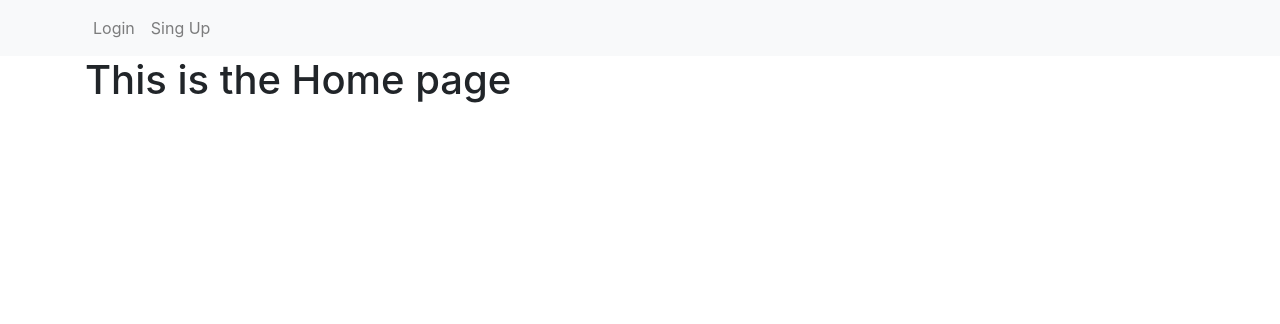
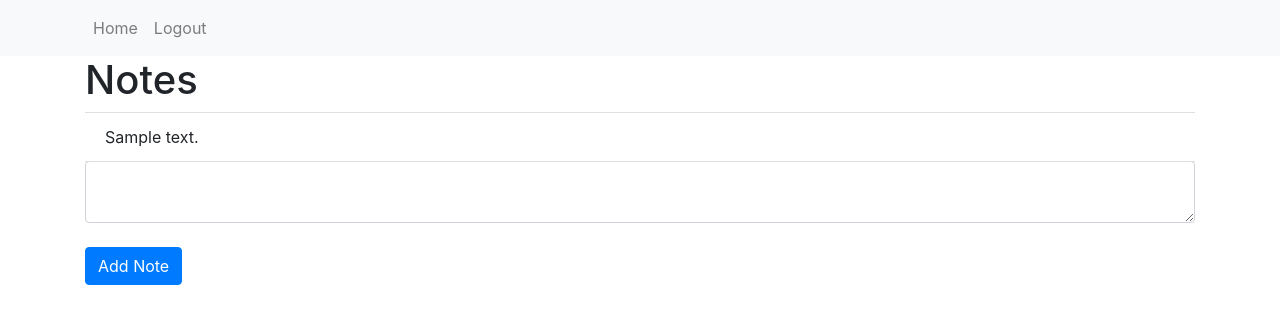
Before and after one commit to KaueReinbold/Reminders-Python, a Flask app: template website/templates/home.html in a window 1280 px wide. Shown: the top 324 px of the page. Run offline with Flask 2, Linux system fonts and the light colour scheme; the template is opened without the code that fills it: values that come from a table or form of the project are taken from there, others are empty; tables that the repository leaves empty hold one stand-in row (values such as "Sample post"); some libraries are stand-ins or nearby versions.

Commit message:
feat: add note for the user

```diff
--- a/website/templates/home.html
+++ b/website/templates/home.html
@@ -1,4 +1,17 @@
 {% extends 'index.html' %} {% block title %}Home{% endblock %}\ {% block content
 %}
-<h1>This is the Home page</h1>
+<h1>Notes</h1>
+<ul class="list-group list-group-flush" id="~notes">
+  {% for note in user.notes %}
+  <li class="list-group-item">{{ note.text }}</li>
+  {% endfor %}
+</ul>
+
+<form method="post">
+  <textarea class="form-control" name="note" id="note"></textarea>
+  <br />
+  <div>
+    <button type="submit" class="btn btn-primary">Add Note</button>
+  </div>
+</form>
 {% endblock %}
```
Also changed, not shown: website/views.py (+19 -2 lines).
